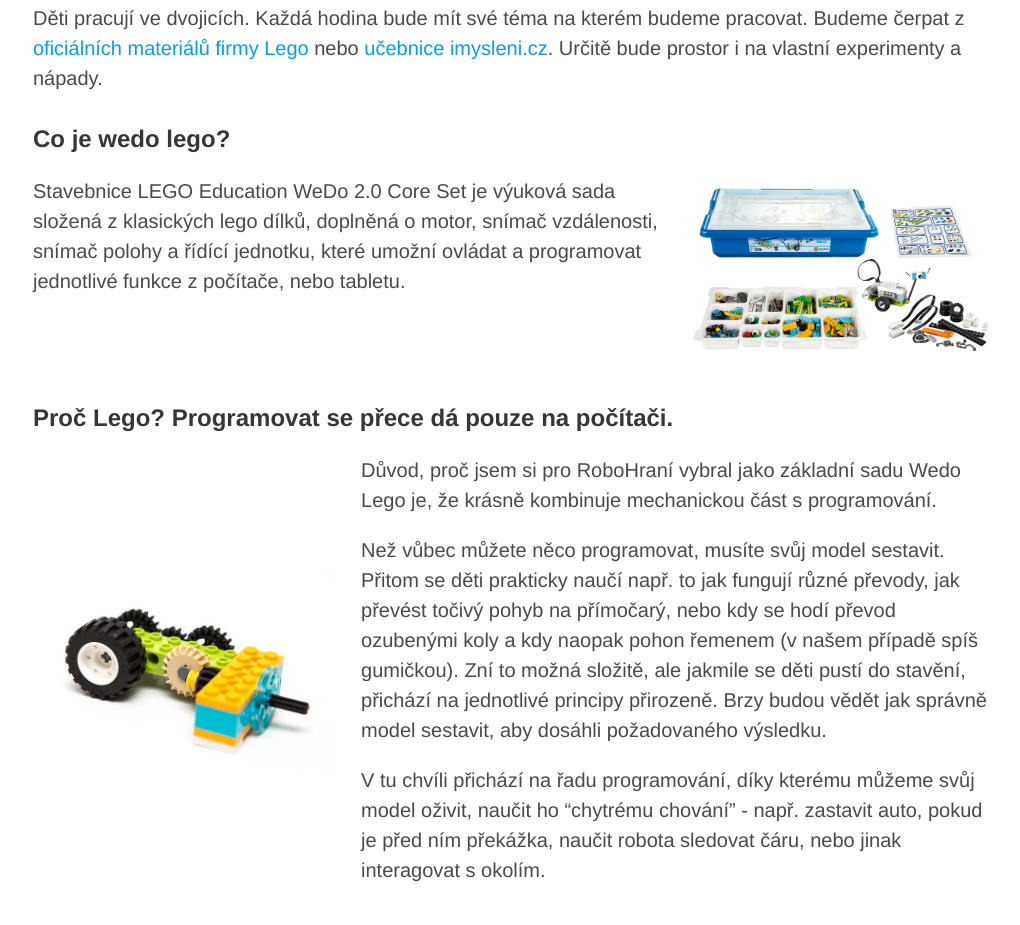
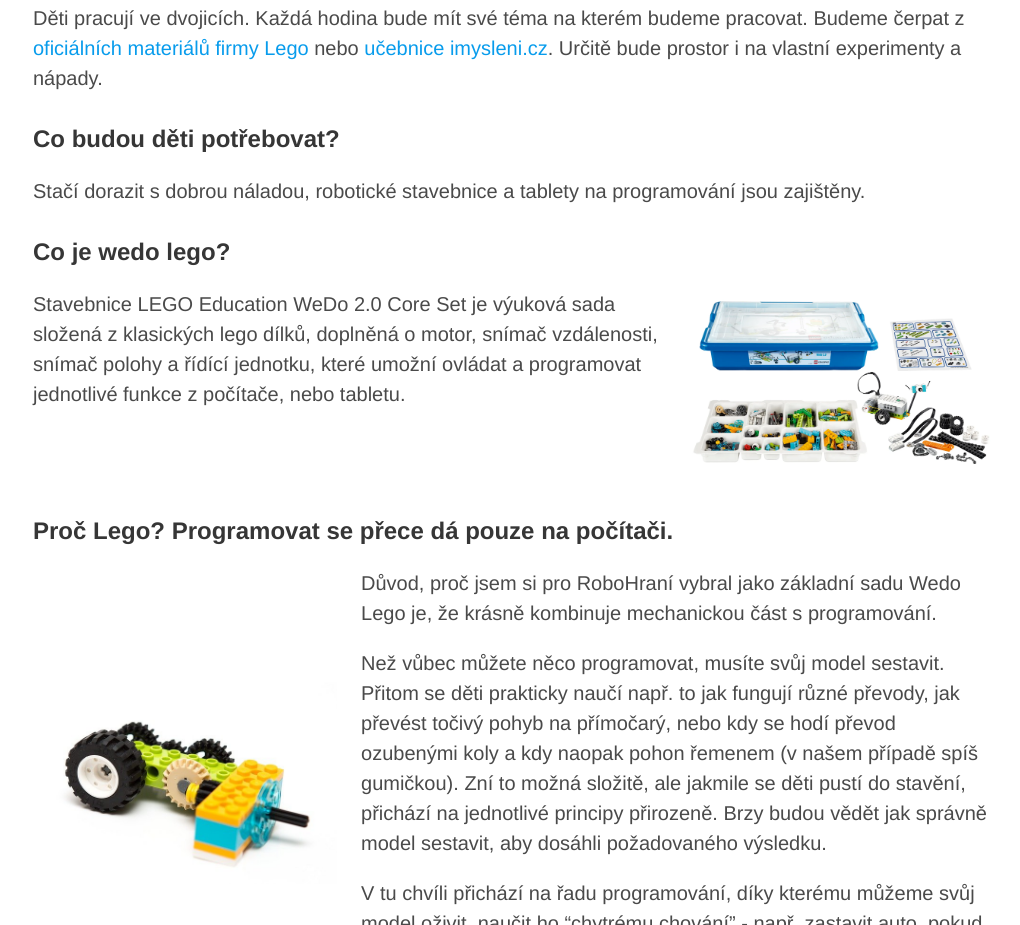
Before and after one commit to MilanLempera/robohrani.cz, a website: page index.html in a window 1280 px wide. Shown: the part 1436-2361 px from the top of the page, without its empty margins (127-1147 px from the left). Drawn offline with nearby package versions, Linux system fonts and the light colour scheme; files that its build step writes are made by us from their sources.

Commit message:
přidáno: co bude potřeba

```diff
--- a/index.html
+++ b/index.html
@@ -172,6 +172,11 @@
               >učebnice imysleni.cz</a
             >. Určitě bude prostor i na vlastní experimenty a nápady.
           </p>
+          <h3 class="title is-4">Co budou děti potřebovat?</h3>
+          <p>
+            Stačí dorazit s dobrou náladou, robotické stavebnice a tablety na
+            programování jsou zajištěny.
+          </p>
           <h3 class="title is-4">Co je wedo lego?</h3>
           <div class="columns">
             <div class="column is-two-thirds">
```
